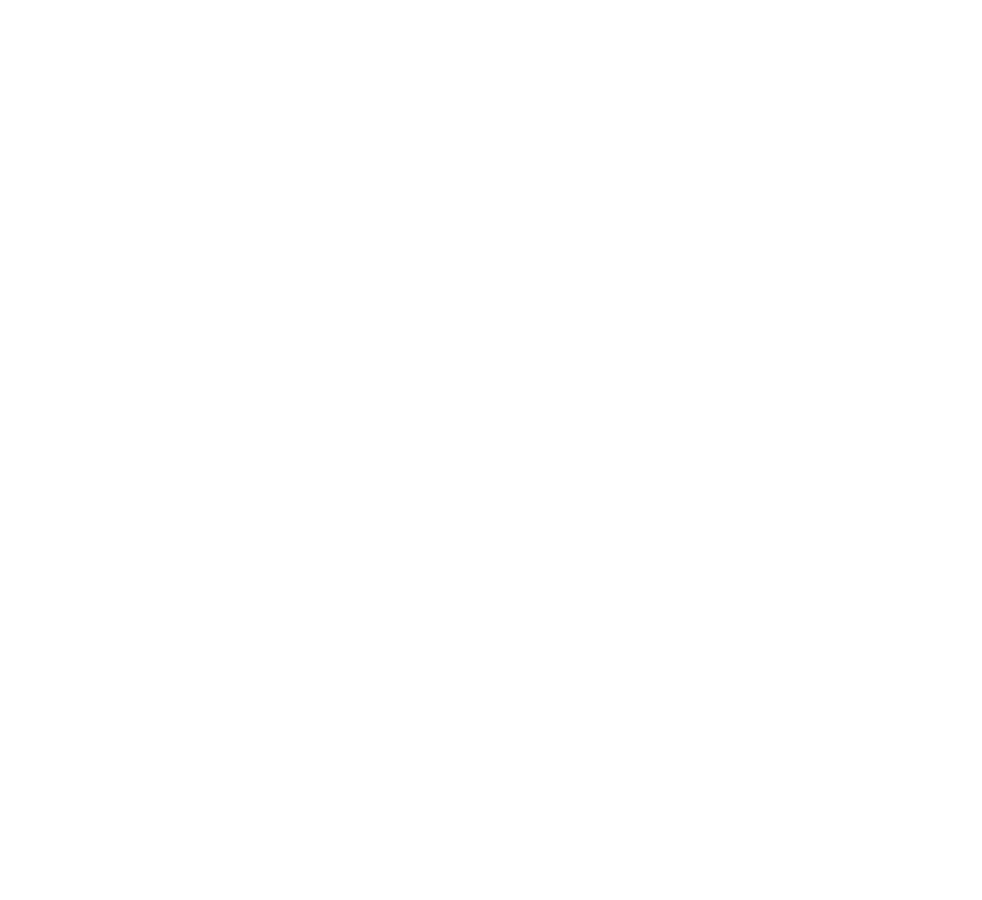
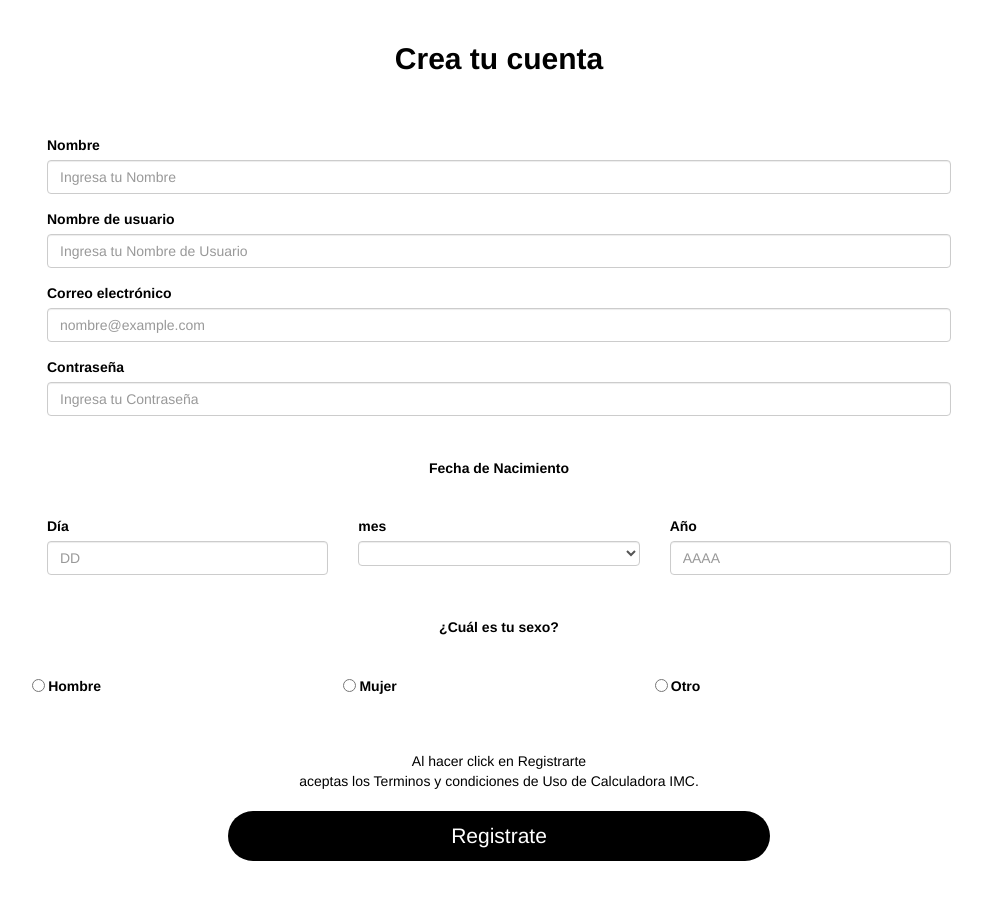
Before and after one commit to VictorMedel99/calculadora-IMC, an Angular app: page /registrate in a window 1280 px wide. Before the commit this address led to /. Shown: the part 120-1020 px from the top of the page, without its empty margins (141-1123 px from the left). Before the commit the page ends 800 px from the top, so only its background shows below. Built offline with nearby package versions, Linux system fonts and the light colour scheme.

Commit message:
se añadio la vista iniciar sesion y registrarse

```diff
--- a/src/app/app.module.ts
+++ b/src/app/app.module.ts
@@ -6,12 +6,16 @@
 import { FormsModule } from '@angular/forms';
 import { IMCUIComponent } from './imcui/imcui.component';
 import { NavbarInicialComponent } from '../app/navbar-inicial/navbar-inicial.component';
+import { RegistrarseComponent } from './registrarse/registrarse.component';
+import { IniciarSesionComponent } from './iniciar-sesion/iniciar-sesion.component';
 
 @NgModule({
   declarations: [
     AppComponent,
     IMCUIComponent,
-    NavbarInicialComponent
+    NavbarInicialComponent,
+    RegistrarseComponent,
+    IniciarSesionComponent
   ],
   imports: [
     BrowserModule,
--- a/src/app/imcui/imcui.component.html
+++ b/src/app/imcui/imcui.component.html
@@ -50,8 +50,8 @@
             <textarea id="result" class="form-control" id="lblresultado" rows="3">{{ result }}</textarea>
           </div>
        </div>
+      </section>
 
-      </section>
       <section class="progress-imc">
         <h2>IMC Hombres +18</h2>
         <ul class="items-imc">
--- /dev/null
+++ b/src/app/iniciar-sesion/iniciar-sesion.component.css
@@ -0,0 +1,25 @@
+#cuerpo{
+    margin-left: auto;
+    margin-right: auto;
+    width: 80%;
+}
+
+.fondo_formulario{
+  background-color:#000000;
+}
+
+.fondo_formulario h1,h5{
+    font-weight: bold;
+    padding: 10px;
+  }
+
+.texto_verde{
+  color: #ffffff;
+}
+.btn_spotify{
+  background: #000000;
+  color: #ffffff;
+  font-size: 1.5em;
+  width: 50%;
+  border-radius: 50px;
+}
--- /dev/null
+++ b/src/app/iniciar-sesion/iniciar-sesion.component.html
@@ -0,0 +1,24 @@
+<app-navbar-inicial></app-navbar-inicial>
+
+<div id="cuerpo" class="row">
+    <div class="card-body">
+        <h1 class="text-center">Iniciar Sesión</h1>
+        <form>
+            <div class="form-group">
+                <h5>Correo electrónico:</h5>
+                <input type="email" id="correo" class="form-control" #inputCorreo placeholder="Ingresa tu Nombre de Usuario">
+            </div>
+            <div class="form-group">
+                <h5>Contraseña:</h5>
+                <input type="password" id="contra" class="form-control" #inputContra placeholder="Ingresa tu Contraseña">
+            </div>
+            <div class="text-center">
+                <p><a href="/#">¿Has olvidado tu contraseña?</a></p>
+                <p>¿No tienes cuenta? <a href="/registro"> Regístra tu cuenta</a></p>
+            </div>
+            <div class="text-center">
+                <input type="submit" value="Iniciar" class="btn btn-lg btn_spotify mt-3">
+            </div>
+        </form>
+    </div>
+</div>
--- /dev/null
+++ b/src/app/iniciar-sesion/iniciar-sesion.component.ts
@@ -0,0 +1,15 @@
+import { Component, OnInit } from '@angular/core';
+
+@Component({
+  selector: 'app-iniciar-sesion',
+  templateUrl: './iniciar-sesion.component.html',
+  styleUrls: ['./iniciar-sesion.component.css']
+})
+export class IniciarSesionComponent implements OnInit {
+
+  constructor() { }
+
+  ngOnInit(): void {
+  }
+
+}
--- a/src/app/navbar-inicial/navbar-inicial.component.html
+++ b/src/app/navbar-inicial/navbar-inicial.component.html
@@ -1,5 +1,5 @@
 <nav id="navprincipal" class="navbar navbar-expand-lg navbar-dark bg-dark">
-    <a class="navbar-brand" routerLink="landingPage">Spotify</a>
+    <a class="navbar-brand" routerLink="/landingPage">Calculadora IMC</a>
     <button class="navbar-toggler" type="button" data-toggle="collapse" data-target="#navbarColor02"
       aria-controls="navbarColor02" aria-expanded="false" aria-label="Toggle navigation">
       <span class="navbar-toggler-icon"></span>
@@ -10,10 +10,10 @@
 
     <ul class="navbar-nav mr-auto">
       <li class="nav-item active">
-        <a class="nav-link" routerLink="registro">Regístrarse</a>
+        <a class="nav-link" routerLink="/registrate">Regístrarse</a>
       </li>
       <li class="nav-item active">
-        <a class="nav-link" routerLink="login">Iniciar Sesión</a>
+        <a class="nav-link" routerLink="/iniciarsesion">Iniciar Sesión</a>
       </li>
     </ul>
   </nav>
--- /dev/null
+++ b/src/app/registrarse/registrarse.component.css
@@ -0,0 +1,33 @@
+#cuerpo{
+  margin-left: auto;
+  margin-right: auto;
+  width: 80%;
+}
+
+.fondo_formulario{
+  background-color:#ffffff;
+  color: #000000;
+}
+
+.fondo_formulario h2,h5{
+    text-align: center;
+    font-weight: bold;
+    padding: 30px;
+  }
+
+#genero {
+    background-color: skyblue;
+    text-align: center;
+  }
+
+
+.texto_verde{
+  color: #000000;
+}
+.btn_spotify{
+  background: #000000;
+  color:#ffffff;
+  font-size: 1.5em;
+  width: 60%;
+  border-radius: 50px;
+}
--- /dev/null
+++ b/src/app/registrarse/registrarse.component.html
@@ -0,0 +1,88 @@
+<app-navbar-inicial></app-navbar-inicial>
+<div id="cuerpo" class="fondo text-white">
+    <form action="#" class="fondo_formulario p-5 container-fluid  formulario" id="formulario">
+        <h2>Crea tu cuenta</h2>
+        <br>
+        <div class="pl-5 pr-5">
+            <div class="form-group">
+                <label for="correo" class="font-weight-bold">Nombre</label>
+                <input type="email" name="correo" [(ngModel)]='correo' class="form-control" required placeholder="Ingresa tu Nombre">
+            </div>
+            <div class="form-group">
+                <label for="nombre" class="font-weight-bold">Nombre de usuario</label>
+                <input type="text" name="nombre" id="nombre" [(ngModel)]='nombre' class="form-control" placeholder="Ingresa tu Nombre de Usuario">
+            </div>
+            <div class="form-group">
+                <label for="correo-confirm" class="font-weight-bold">Correo electrónico</label>
+                <input type="email" name="correo-confirm" id="correo-confirm" [(ngModel)]='correo_confirm'
+                    class="form-control" required placeholder="nombre@example.com">
+            </div>
+            <div class="form-group">
+                <label for="contra" class="font-weight-bold">Contraseña</label>
+                <input type="password" name="contra" id="contra" class="form-control" [(ngModel)]='contra' placeholder="Ingresa tu Contraseña">
+            </div>
+
+            <div class="form-group">
+                <h5>Fecha de Nacimiento</h5>
+                <div class="row">
+                    <div class="col">
+                        <label for="dia">Día</label>
+                        <input type="number" name="dia" id="dia" class="form-control" [(ngModel)]='dia' min="1" max="31"
+                            placeholder="DD">
+                    </div>
+                    <div class="col">
+                        <label for="mes">mes</label>
+                        <select name="mes" id="mes" class="form-control" [(ngModel)]='mes'>
+                            <option value="1">Enero</option>
+                            <option value="2">Febrero</option>
+                            <option value="3">Marzo</option>
+                            <option value="4">Abril</option>
+                            <option value="5">Mayo</option>
+                            <option value="6">Junio</option>
+                            <option value="7">Julio</option>
+                            <option value="8">Agosto</option>
+                            <option value="9">Septiembre</option>
+                            <option value="10">Noviembre</option>
+                            <option value="11">Octubre</option>
+                            <option value="12">Diciembre</option>
+                        </select>
+                    </div>
+                    <div class="col">
+                        <label for="anio">Año</label>
+                        <input type="number" name="anio" id="anio" [(ngModel)]='anio' class="form-control" min="1970"
+                            max="2020" placeholder="AAAA">
+                    </div>
+                </div>
+            </div>
+
+            <div class="form-group">
+                <h5>¿Cuál es tu sexo?</h5>
+                <div class="center row">
+                    <div class="form-check form-check-inline col">
+                        <input class="form-check-input" type="radio" id="hombre" name="genero" value="hombre"
+                            [(ngModel)]='sexo'>
+                        <label class="form-check-label" for="male">Hombre</label><br>
+                    </div>
+                    <div class="form-check form-check-inline col">
+                        <input class="form-check-input" type="radio" id="mujer" name="genero" value="mujer"
+                            [(ngModel)]='sexo'>
+                        <label class="form-check-label" for="female">Mujer</label><br>
+                    </div>
+                    <div class="form-check form-check-inline col">
+                        <input class="form-check-input" type="radio" id="otro" name="genero" value="otro"
+                            [(ngModel)]='sexo'>
+                        <label class="form-check-label" for="other">Otro</label>
+                    </div>
+                </div>
+            </div>
+
+            <div class="form-group text-center">
+                <br><br>
+                <p>
+                    Al hacer click en Registrarte <br> aceptas los Terminos y condiciones de Uso de Calculadora IMC. </p>
+                <input type="submit" value="Registrate" class="btn btn-lg btn_spotify mt-3"
+                    (click)="registrarUsuario($event)">
+            </div>
+        </div>
+    </form>
+</div>
--- /dev/null
+++ b/src/app/registrarse/registrarse.component.ts
@@ -0,0 +1,38 @@
+import { Component, OnInit } from '@angular/core';
+
+@Component({
+  selector: 'app-registrarse',
+  templateUrl: './registrarse.component.html',
+  styleUrls: ['./registrarse.component.css']
+})
+export class RegistrarseComponent implements OnInit {
+
+  correo: string = '';
+  correo_confirm: string = '';
+  contra: string = '';
+  nombre:  string = '';
+  dia: string = '';
+  mes: string = '';
+  anio: string = '';
+  sexo: string = '';
+
+  constructor() { }
+  ngOnInit(): void {}
+  registrarUsuario($event){
+
+    let usuario = {
+      correo: this.correo,
+      correo2: this.correo_confirm,
+      pass: this.contra,
+      nombre: this.nombre,
+      fnac:{
+        dia:this.dia,
+        mes:this.mes,
+        anio:this.anio
+      },
+      sexo: this.sexo
+    }
+    console.log(usuario)
+  }
+
+}
--- a/src/styles.css
+++ b/src/styles.css
@@ -39,7 +39,7 @@
 }
 
 header h1.titulo{
-    padding: 50px 0;
+    padding: 40px 0;
     color: #fff;
     text-align: center;
 }
@@ -54,7 +54,7 @@
 nav > a{
     color: #fff;
     font-weight: 500;
-    font-size: 20px;
+    font-size: 15px;
     text-decoration: none;
     margin-right: 15px;
 }
@@ -75,7 +75,7 @@
 }
 
 .info-header h1{
-    font-size: 50px;
+    font-size: 40px;
     color: #fff;
 }
 
@@ -95,7 +95,7 @@
 
 /* contenedor calculadora inputs */
 .contenido-calculadora-inputs{
-    padding: 50px;
+    padding: 40px;
     width: 48%;
 }
 
@@ -122,7 +122,7 @@
     margin: 10px 20px;
     }
 
-.btn-operations{
+#btn-operations{
     height: 30px;
 }
 
@@ -136,16 +136,17 @@
 }
 
 .contenido-resultado textarea{
-    height: 300px;
+    margin-left: auto;
+    margin-right: auto;
+    height: 250px;
     text-align: center;
-    font-size: 30px;
+    font-size: 25px;
     color: #4286f4;
     font-weight: bold;
 }
-.contenido-resultado label{
-    align-items: center;
-    font-size: 20px;
-    font-weight: lighter;
+
+#contenido-resultado label{
+    font-size: 50px;
 }
 
 .progress-imc{
@@ -155,7 +156,7 @@
 
 .progress-imc h2{
     color: #642a73;
-    padding: 50px;
+    padding: 40px;
 }
 
 .progress-imc div{
```
Also changed, not shown: src/app/app-routing.module.ts (+11 -1 lines), 2 other files (tests, documents, lock files or other folders).
